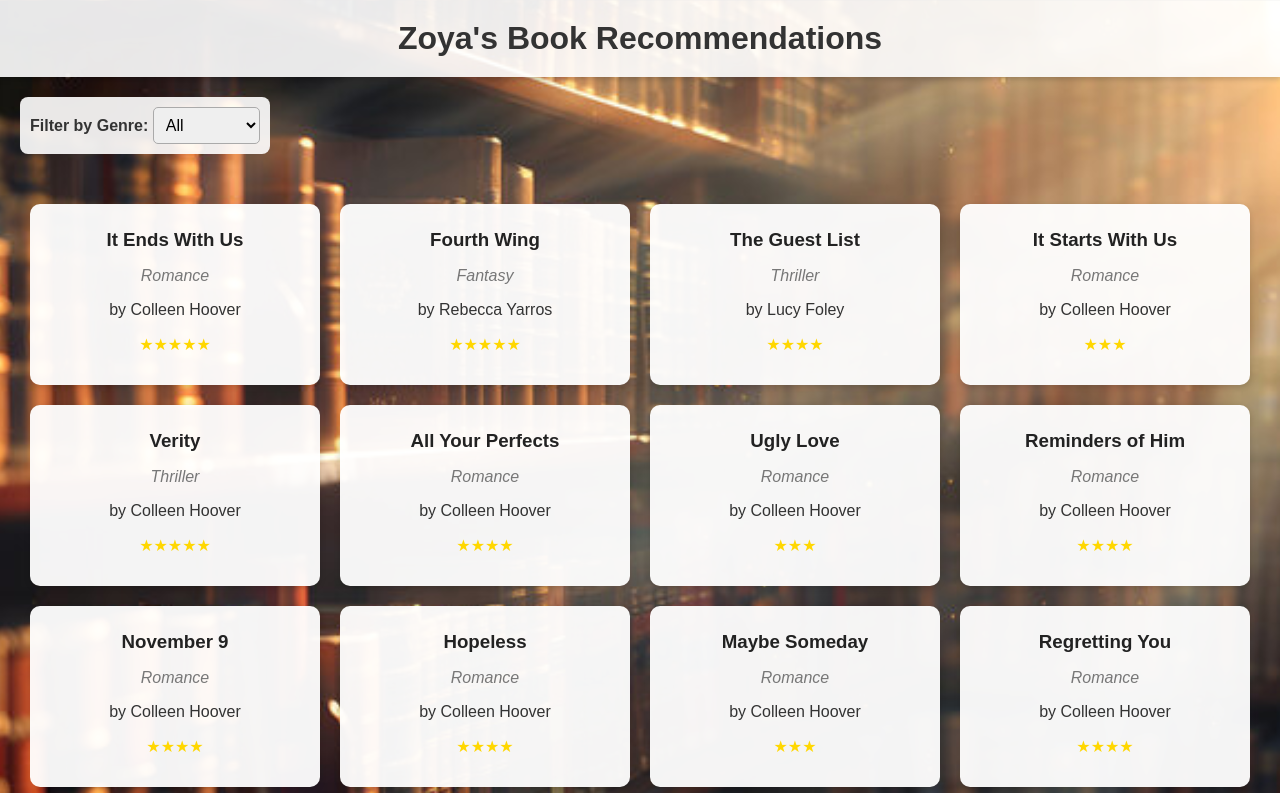
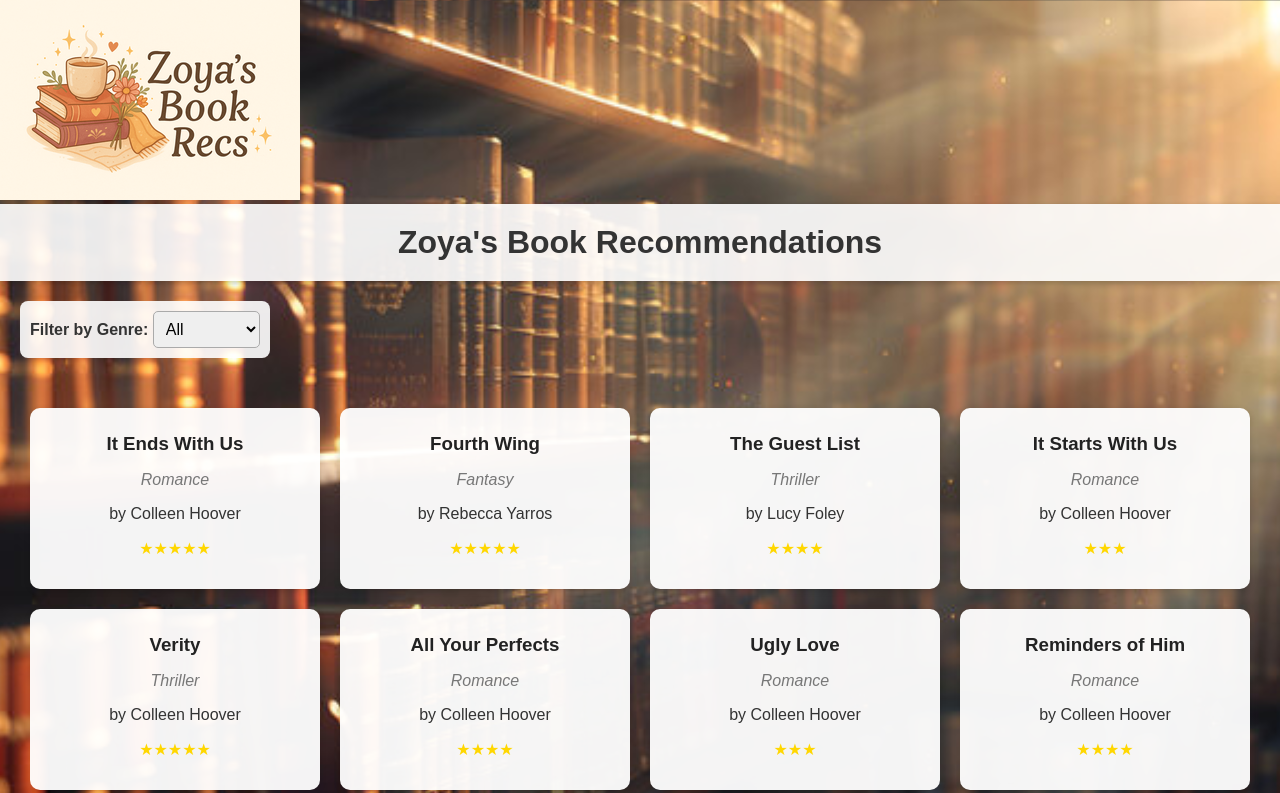
Before and after one commit to zoyarattani/Book-Recs, a plain HTML site: page index.html in a window 1280 px wide. Shown: the top 793 px of the page. Drawn offline with Linux system fonts and the light colour scheme; files whose address does not match are found by name.

Commit message:
Update index.html

```diff
--- a/index.html
+++ b/index.html
@@ -7,6 +7,11 @@
   <link rel="stylesheet" href="style.css" />
 </head>
 <body>
+
+  <div class="logo-container">
+    <img src="zoyas_book_recs_logo_small.png" alt="Zoya's Book Recs Logo" class="site-logo" />
+  </div>
+
   <header>Zoya's Book Recommendations</header>
 
   <div id="filter">
```
